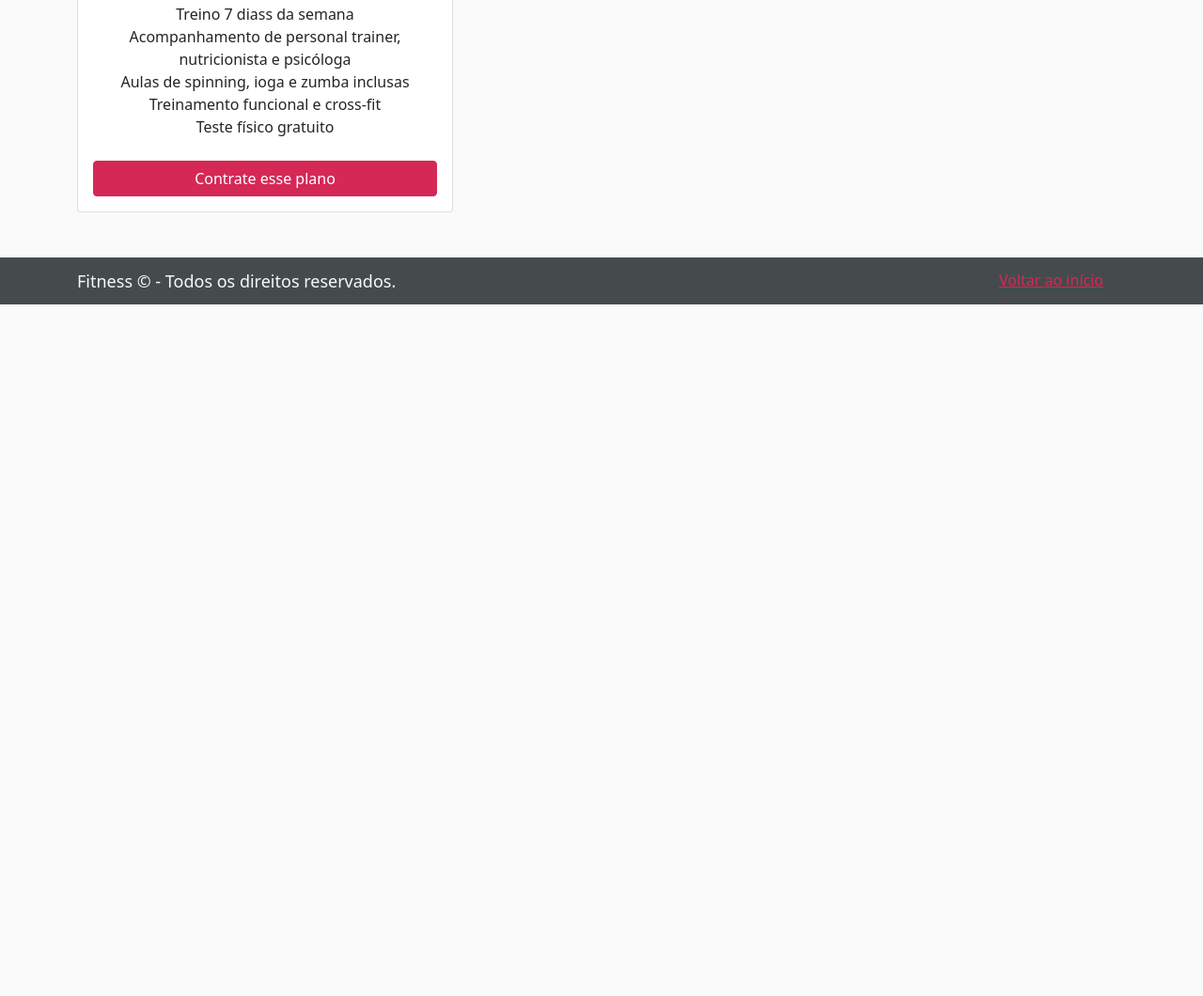
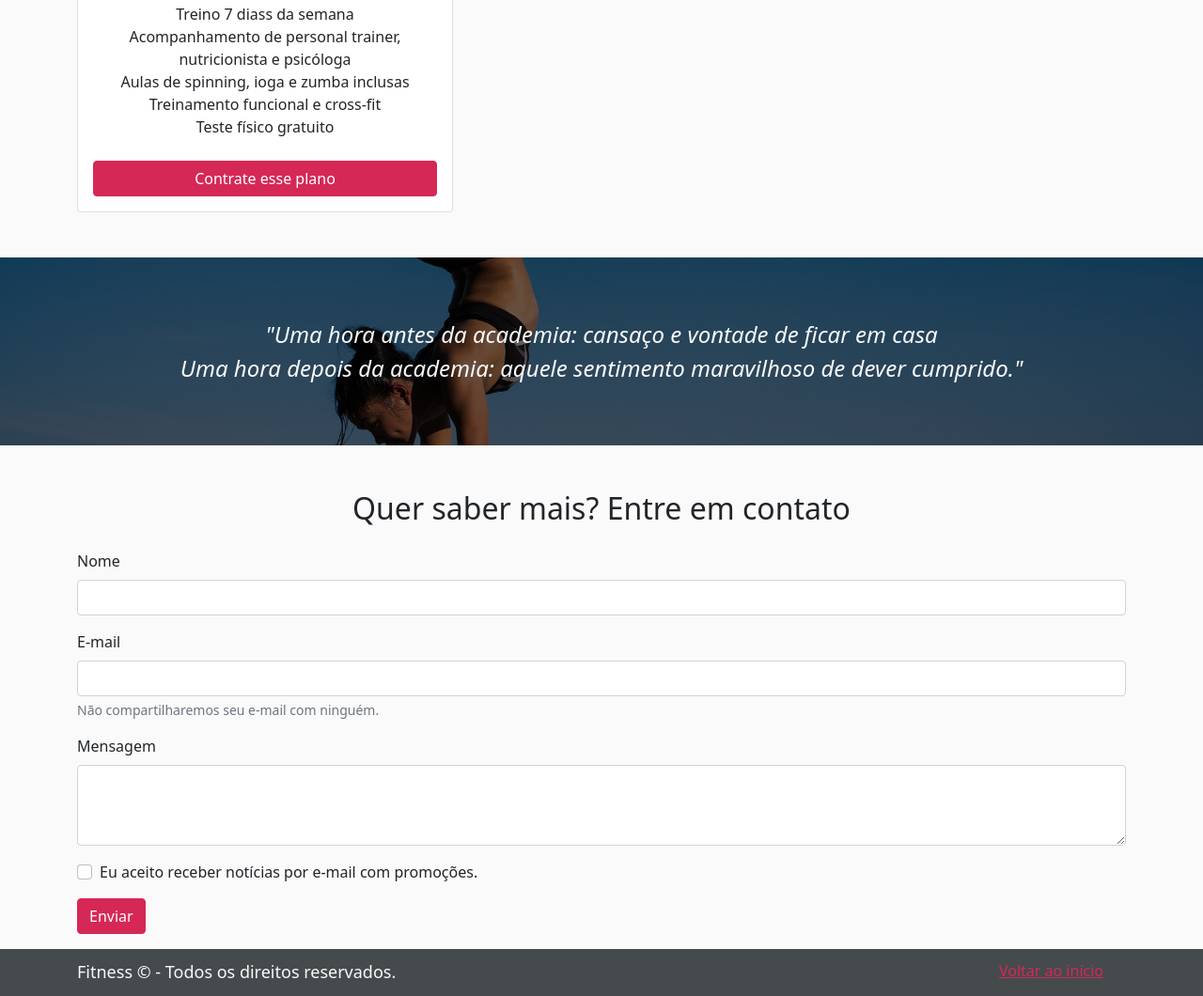
Before and after one commit to brian-izaki/bootcamp-IGTI-desafio-front-1, a website: page index.html in a window 1280 px wide. Shown: the part 2219-3279 px from the top of the page at 94% size. Before the commit the page ends 2543 px from the top, so only its background shows below. Drawn offline with nearby package versions, Linux system fonts and the light colour scheme; files that its build step writes are made by us from their sources.

Commit message:
feat: finalizando layout desktop

```diff
--- a/index.html
+++ b/index.html
@@ -195,6 +195,41 @@
         </div>
       </div>
     </section>
+
+    <section class="citacao citacao-exercicio d-flex align-items-center justify-content-center px-4 mb-5">
+      <blockquote class="fs-4 text-light text-center">
+        <cite>"Uma hora antes da academia: cansaço e vontade de ficar em casa <br> Uma hora depois da academia: aquele
+          sentimento maravilhoso de dever cumprido."</cite>
+      </blockquote>
+    </section>
+
+    <section class="container mb-3">
+      <div class="row mb-3">
+        <h2 class="col-12 fw-light fs-2 text-center">Quer saber mais? Entre em contato</h2>
+      </div>
+      <div class="row">
+        <form class="col">
+          <div class="mb-3">
+            <label for="name" class="form-label">Nome</label>
+            <input type="text" class="form-control" name="name" id="name">
+          </div>
+          <div class="mb-3">
+            <label for="email" class="form-label">E-mail</label>
+            <input type="email" class="form-control" id="email" aria-describedby="emailHelp">
+            <div id="emailHelp" class="form-text">Não compartilharemos seu e-mail com ninguém.</div>
+          </div>
+          <div class="mb-3">
+            <label for="message" class="form-label">Mensagem</label>
+            <textarea class="form-control" id="message" rows="3"></textarea>
+          </div>
+          <div class="mb-3 form-check">
+            <input type="checkbox" class="form-check-input" id="exampleCheck1">
+            <label class="form-check-label" for="exampleCheck1">Eu aceito receber notícias por e-mail com promoções.</label>
+          </div>
+          <button type="submit" class="btn btn-primary">Enviar</button>
+        </form>
+      </div>
+    </section>
   </main>
 
   <footer class="bg-secondary">
--- a/sass/content.sass
+++ b/sass/content.sass
@@ -25,12 +25,16 @@ $slide-height: 600px
   height: 200px
   background-repeat: no-repeat
   background-size: cover
-  background-position: center
   blockquote
     margin-bottom: 0
 
 .citacao-aventura
   background-image: linear-gradient(#00000099, #00000099), url("../img/trilha.jpg")
+  background-position: center
+
+.citacao-exercicio
+  background-image: linear-gradient(#00000099, #00000099), url("../img/treino-praia.jpg")
+  background-position: 25% 70%
 
 .footer
   height: 50px
```
